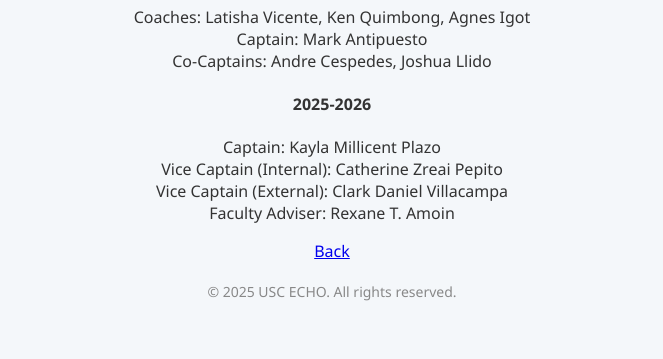
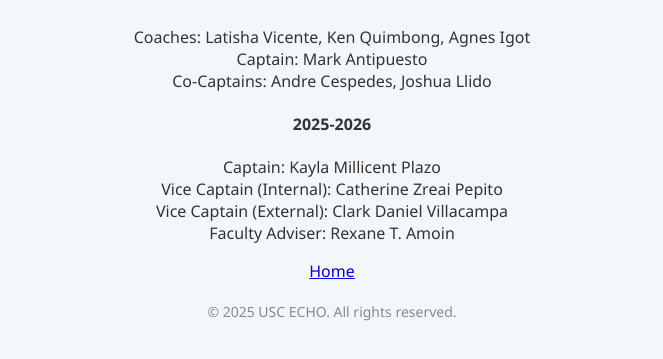
Before and after one commit to ahdunow/uscecho, a plain HTML site: page about.html in a window 1280 px wide. Shown: the part 1596-1955 px from the top of the page, without its empty margins (308-971 px from the left). Before the commit the page ends 1917 px from the top, so only its background shows below. Drawn offline with Linux system fonts and the light colour scheme.

Commit message:
Update about.html

```diff
--- a/about.html
+++ b/about.html
@@ -7,6 +7,11 @@
     <link rel="icon" href="images/LOGO.png" type="image/png" />
     <link rel="stylesheet" href="style.css" />
   </head>
+  <style>
+    body {
+      padding: 20px;
+    }
+  </style>
   <body>
     <div class="content">
       <h1>About Us</h1>
@@ -66,7 +71,7 @@
         Faculty Adviser: Rexane T. Amoin
       </p>
 
-      <a href="index.html">Back</a>
+      <a href="index.html">Home</a>
     </div>
 
     <footer>&copy; 2025 USC ECHO. All rights reserved.</footer>
```
